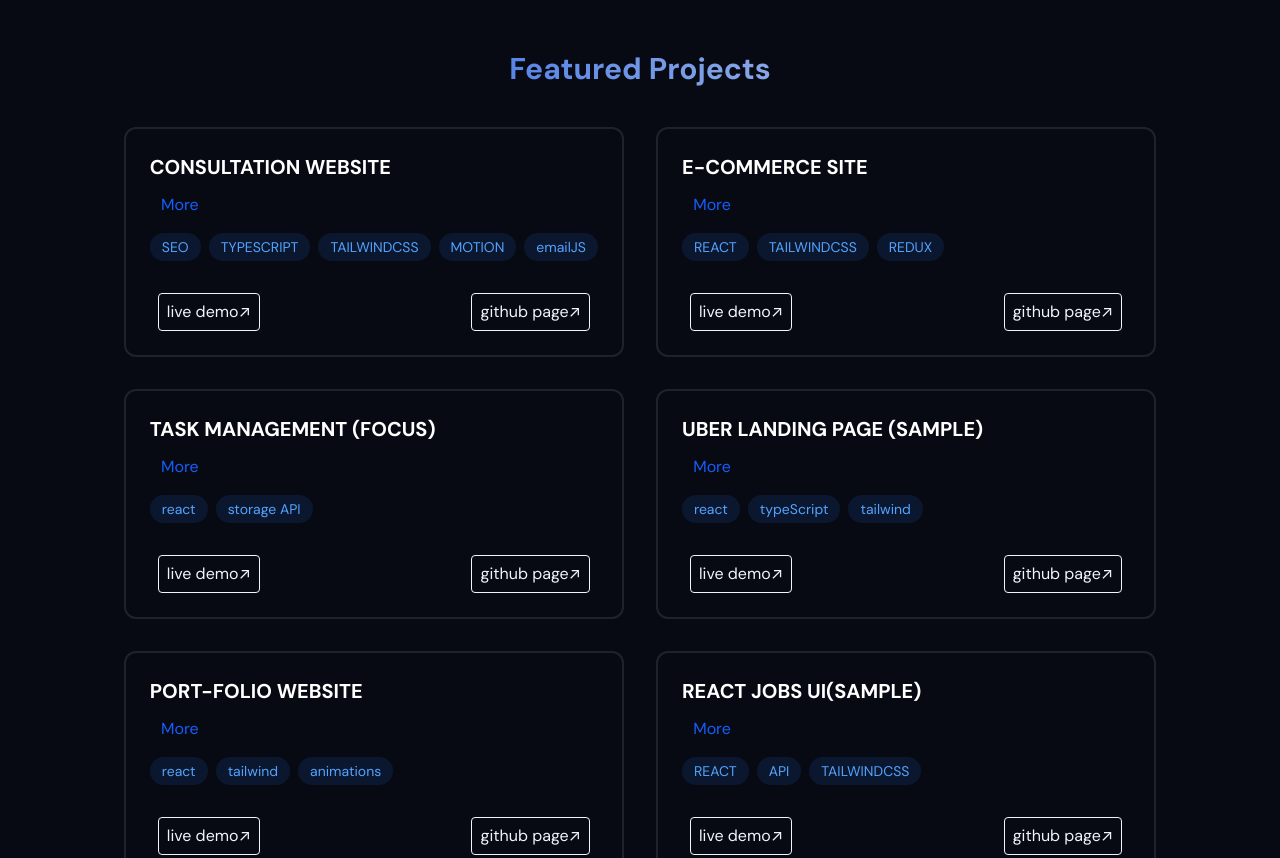
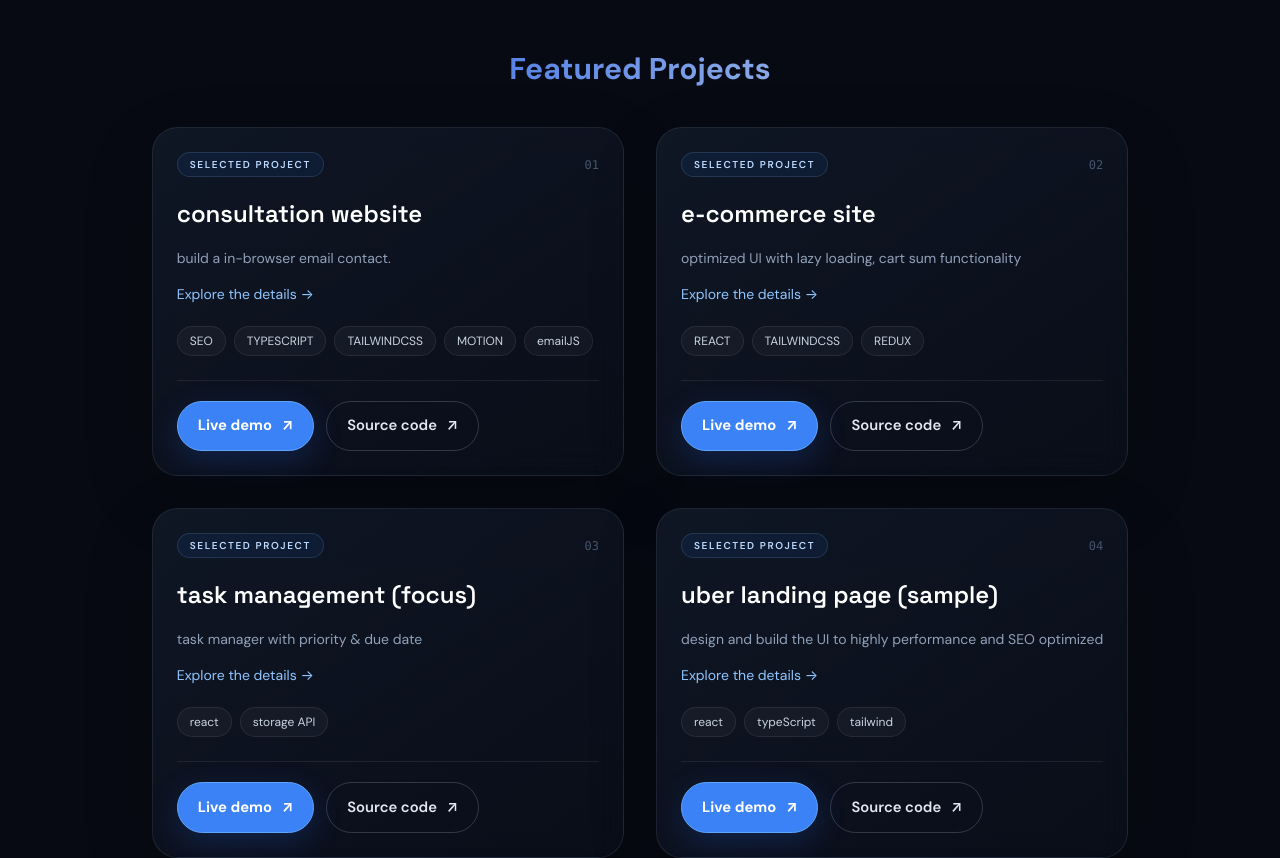
Before and after one commit to abdulsalam-hub/thundetech, a React (Vite) app: page / in a window 1280 px wide. Shown: the part 4420-5278 px from the top of the page. Built offline with nearby package versions, Linux system fonts and the light colour scheme.

Commit message:
Redesign portfolio project cards

```diff
--- a/src/components1/ProjectBox.jsx
+++ b/src/components1/ProjectBox.jsx
@@ -1,96 +1,39 @@
-import React from 'react'
-import {projects} from "./Data";
 import { useState } from "react";
-const ProjectBox=() =>
-{
+import { projects } from "./Data";
 
-    const [show,setShow]=useState(null)
-    function handleShow(id)
-    {
- setShow(id)
-  }
-  return (
-    <>
-          {
-              projects.map((project,id) =>
-              {
-             return (
-               <div
-                 key={id}
-                 className="p-6 rounded-xl border-2 border-white/10 hover:-translate-y-1 hover:border-blue-500/30 transition-all hover:shadow-[0_2px_8px_rgba(59,130,246,0.5)]"
-               >
-                 <h3 className="text-xl font-bold mb-2 uppercase text-white">
-                   {project.title}
-                 </h3>
-                 <div className="w-full transition-opacity transform-content duration-300 ease">
-                   {show === id && (
-                     <>
-                       <div className="py-2 capitalize first-letter:capitalize">
-                         <h2 className="font-bold">issue:</h2>
-                         <span>{project.problem}.</span>
-                       </div>
-                       <div className="first-letter:capitalize ">
-                         <h2 className=" font-bold capitalize">solution:</h2>
-                         <span>{project.solution}.</span>
-                       </div>
-                       <div className="py-2 first-letter:capitalize">
-                         <h2 className="font-bold">impact:</h2>
-                         <span>{project.impact}.</span>
-                       </div>
-                     </>
-                   )}
+const ProjectBox = () => {
+  const [show, setShow] = useState(null);
+  return projects.map((project, id) => (
+    <article key={project.title} className="surface-card group flex h-full flex-col rounded-[1.6rem] p-5 transition duration-300 hover:-translate-y-1 sm:p-6">
+      <div className="mb-5 flex items-center justify-between">
+        <span className="rounded-full border border-blue-300/15 bg-blue-500/[0.08] px-3 py-1 text-[10px] font-semibold uppercase tracking-[.16em] text-blue-200">Selected project</span>
+        <span className="font-mono text-xs text-slate-600">0{id + 1}</span>
+      </div>
+      <h3 className="font-display text-xl font-semibold leading-snug text-white sm:text-2xl">{project.title}</h3>
+      <div className="mt-4 flex-1 text-sm leading-6 text-slate-400">
+        {show === id ? (
+          <div className="space-y-3">
+            <p><strong className="text-slate-200">Issue:</strong> {project.problem}.</p>
+            <p><strong className="text-slate-200">Solution:</strong> {project.solution}.</p>
+            <p><strong className="text-slate-200">Impact:</strong> {project.impact}.</p>
+            <button onClick={() => setShow(null)} type="button" className="text-sm font-semibold text-blue-300 hover:text-white">Show less ↑</button>
+          </div>
+        ) : (
+          <div>
+            <p>{project.solution}</p>
+            <button onClick={() => setShow(id)} type="button" className="mt-3 text-sm font-semibold text-blue-300 hover:text-white">Explore the details <span aria-hidden="true">→</span></button>
+          </div>
+        )}
+      </div>
+      <div className="mt-5 flex flex-wrap gap-2">
+        {project.tech.map((tech) => <span key={tech} className="rounded-full border border-white/[0.08] bg-white/[0.035] px-3 py-1.5 text-xs text-slate-300">{tech.trim()}</span>)}
+      </div>
+      <div className="mt-6 flex flex-wrap gap-3 border-t border-white/[0.08] pt-5">
+        {project.live && project.live !== "#" && <a target="_blank" rel="noreferrer" href={project.live} className="cta-primary min-h-10 px-4 py-2 text-xs">Live demo <span aria-hidden="true">↗</span></a>}
+        <a target="_blank" rel="noreferrer" href={project.github} className="cta-secondary min-h-10 px-4 py-2 text-xs">Source code <span aria-hidden="true">↗</span></a>
+      </div>
+    </article>
+  ));
+};
 
-                   {show !== id && (
-                     <button
-                       onClick={() => handleShow(id)}
-                       type="button"
-                       className="rounded-xl p-1  hover:bg-blue-400  cursor-pointer text-blue-600 font-medium  w-15 capitalize transition-colors "
-                     >
-                       more
-                     </button>
-                   )}
-                 </div>
-
-                 {/* <p className="text-gray-300 mb-4">
-                   Beautiful innovative project ideas that caught attentions
-                   with designs scaling skills.
-                 </p> */}
-                 <div className="w-full flex gap-x-2 flex-wrap gap-y-2 h-fit max-h-auto  mt-3 items-center transition duration-500 ease-in-out">
-                   {project.tech.map((tech) => {
-                     return (
-                       <span
-                         key={tech}
-                         className="bg-blue-500/12 text-blue-400 py-1 px-3 rounded-full text-sm hover:bg-blue-300
-                    hover:shadow-[0_2px_8px_rgba(59,130,246,0.5)] transition-transform hover:text-blue-900 cursor-default
-                    "
-                       >
-                         {tech}
-                       </span>
-                     );
-                   })}
-                 </div>
-                 <div className="flex justify-between items-center  mt-8 px-2">
-                   <a
-                     target="_self"
-                     href={project.live}
-                     className="text-blue-800 border rounded px-2 py-1.5 hover:text-gray-500  transition-colors"
-                   >
-                     live demo↗
-                   </a>
-                   <a
-                     target="_blank"
-                     href={project.github}
-                     className="text-blue-800 border rounded px-2 py-1.5 hover:text-gray-500  transition-colors"
-                   >
-                     github page↗
-                   </a>
-                 </div>
-               </div>
-             );
-         })
-      }
-    </>
-  );
-}
-
-export default ProjectBox
+export default ProjectBox;
```
